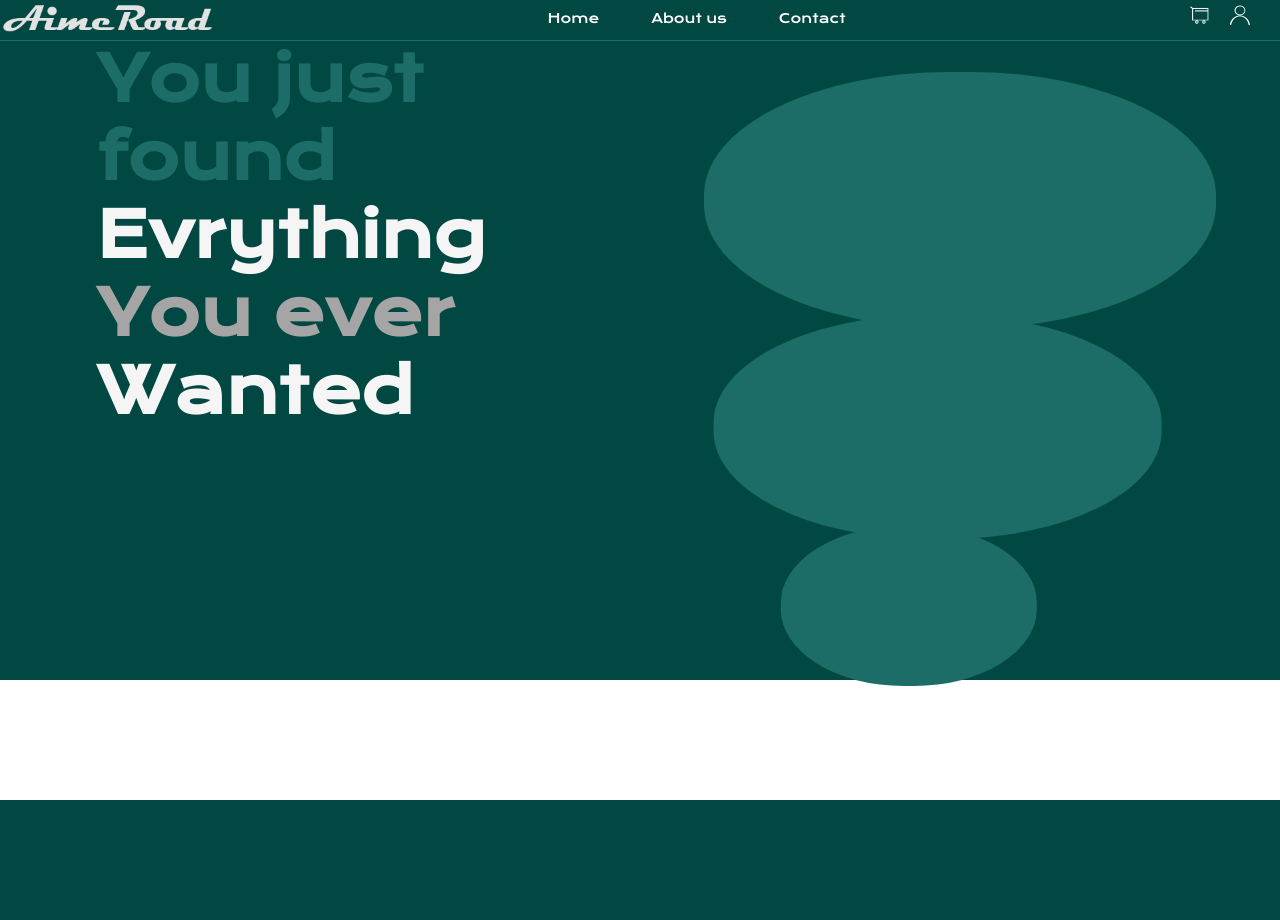
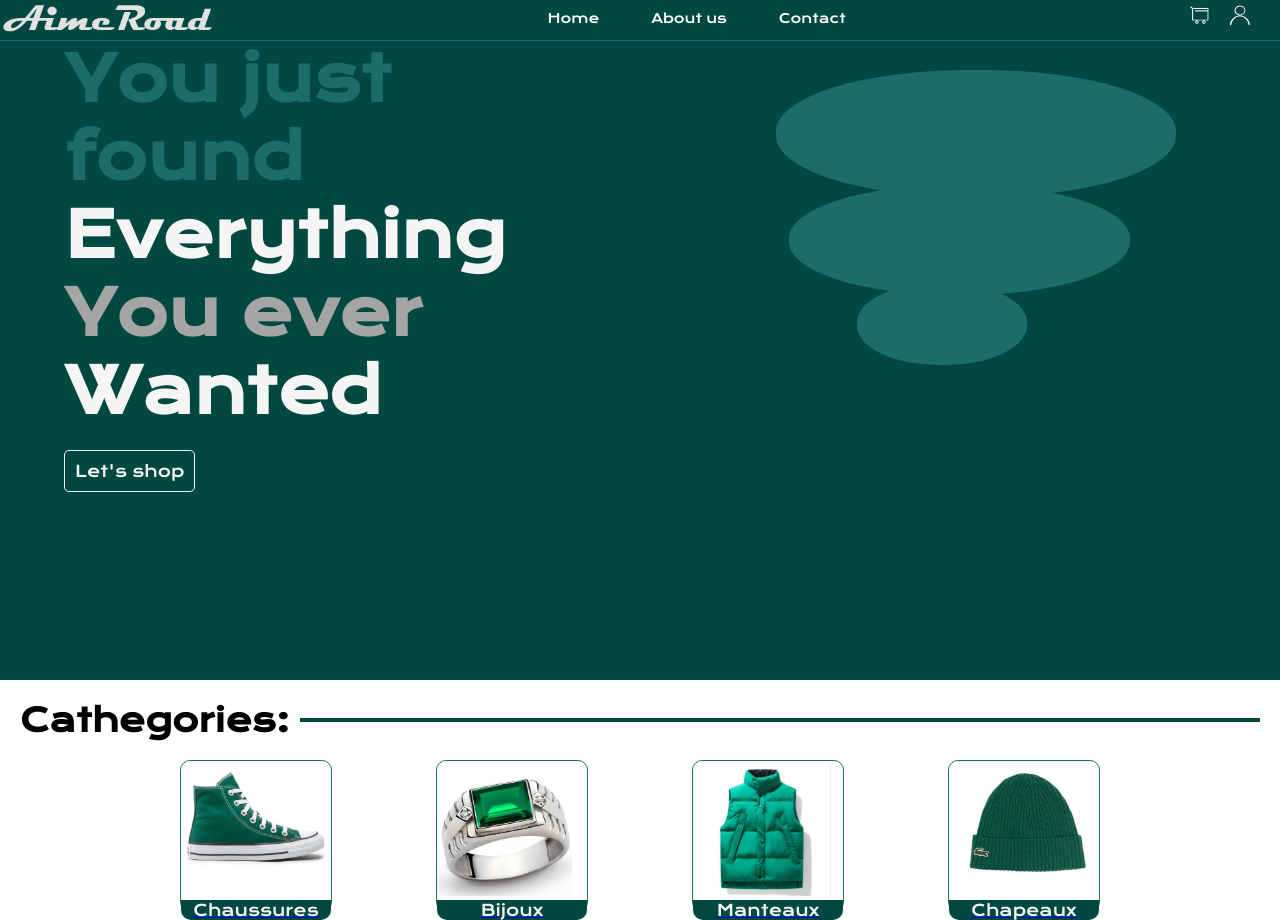
Before and after one commit to jo17-dev/AimeRoad-eShop, a PHP site: page / in a window 1280 px wide. Before the commit the page ends 800 px from the top, so only its background shows below. Run offline with PHP 8.4, Linux system fonts and the light colour scheme.

Commit message:
resjustement du header, ajout de categories - index.html

```diff
--- a/e-boutique/css/index.css
+++ b/e-boutique/css/index.css
@@ -10,6 +10,7 @@
     justify-content: space-between;
     border-bottom: 1px solid var(--vert-clair);
     position: fixed;
+    z-index: 1;
 }
 
 .nav-bar .logo{
@@ -88,18 +89,29 @@ header{
 }
 header .left-part{
     width: 50%;
+    padding-left: 5%;
 }
 header .left-part h1{
     font-size: 3.9rem;
-    padding-left: 15%;
+    width: 90%;
 }
 header .left-part h1 span{
     display: block;
+}
+header .left-part .go-to-shop-btn{
+    display: inline-block;
+    text-decoration: none;
+    border: 1px solid var(--blanc-clair);
+    color: var(--blanc-clair);
+    padding: 10px;
+    border-radius: 5px;
+    margin-top: 20px;
 }
 
 /* right part of the site */
 .right-part{
     width: 50%;
+    /* height: 60%; */
 }
 .circle{
     background-color: var(--vert-clair);
@@ -109,19 +121,80 @@ header .left-part h1 span{
 }
 
 .circle-1{
-    width: 80%;
-    height: 40%;
+    /* width: 70%;
+    height: 30%; */
+    width: 400px;
+    height: 127px;
     margin-top: 5%;
 }
 .circle-2{
-    width: 70%;
-    height: 35%;
+    /* width: 60%;
+    height: 25%; */
+    width: 341px;
+    height: 110px;
     margin-top: -2%;
     transform: translateX(-5%);
 }
 .circle-3{
-    width: 40%;
-    height: 25%;
+    /* width: 30%;
+    height: 20%; */
+    width: 170px;
+    height: 82px;
     margin-top: -2%;
     transform: translateX(-20%);
 }
+
+/* section cathegories */
+.section-title{
+    margin-top: 20px;
+    display: flex;
+    flex-direction: row;
+    align-items: center;
+    padding-left: 20px;
+    padding-right: 10px;
+}
+.section-title-line{
+    display: inline-block;
+    width: 75vw;
+    height: 4px;
+    margin-left: auto;
+    margin-right: auto;
+    background-color: var(--vert-sombre);
+}
+
+/* liste des cathgories */
+.categories-container{
+    /* border: 1px solid red; */
+    width: 80vw;
+    display: flex;
+    flex-direction: row;
+    justify-content: space-around;
+    align-items: center;
+    margin: auto;
+    margin-top: 20px;
+}
+.categories-item{
+    border: 1px solid var(--vert-clair);
+    width: 150px;
+    height: 150px;
+    border-radius: 10px;
+
+    display: flex;
+    flex-direction: column;
+}
+.categories-item{
+    display: block;
+    text-decoration: none;
+}
+.categories-item-img{
+    /* border: 1px solid green; */
+    height: 90%;
+    border-radius: 10px 10px 0px 0px;
+}
+.categories-item-name{
+    background-color: var(--vert-sombre);
+    text-align: center;
+    color: var(--blanc-clair);
+    margin-top: auto;
+    border-radius: 0px 0px 10px 10px;
+}
--- a/e-boutique/index.html
+++ b/e-boutique/index.html
@@ -16,17 +16,18 @@
         </ul>
         <ul class="user-panel">
             <li>
-                <a href="./pages/connexion.php" title="login or create account"><img src="./img/panier-320x320.png" alt="login"></a>
+                <a href="./pages/connexion.php" title="click to view your cart"><img src="./img/panier-320x320.png" alt="login"></a>
             </li>
             <li>
-                <a href="./pages/connexion.php" title="login or create account"><img src="./img/compte-320x320.png" alt="login"></a>
+                <a href="./pages/connexion.php" title="click to login or connect"><img src="./img/compte-320x320.png" alt="login"></a>
             </li>
         </ul>
     </nav>
     <!-- page de garde haha -->
     <header>
         <div class="left-part">
-            <h1><span class="light-green-text">You just found</span> <span class="white-text">Evrything</span> <span class="grey-text">You ever</span> <span class="white-text">Wanted</span></h1>
+            <h1><span class="light-green-text">You just found</span> <span class="white-text">Everything</span> <span class="grey-text">You ever</span> <span class="white-text">Wanted</span></h1>
+            <a href="./pages/listeproduits.php" class="go-to-shop-btn">Let's shop</a>
         </div>
         <div class="right-part">
             <div class="circle circle-1"></div>
@@ -34,5 +35,33 @@
             <div class="circle circle-3"></div>
         </div>
     </header>
+    <h1 class="section-title">Cathegories: <span class="section-title-line"></span></h1>
+    <!-- liste des cathegories -->
+    <section class="categories-container">
+        <div class="categories-item">
+            <a href="./pages/listeproduits.php?categorie=chaussures">
+                <img src="./img/chaussures-category.jpg" alt="categories chaussures" class="categories-item-img">
+                <p class="categories-item-name">Chaussures</p>
+            </a>
+        </div>
+        <div class="categories-item">
+            <a href="./pages/listeproduits.php?categorie=bijoux">
+                <img src="./img/bijoux-category.jpg" alt="categories des bijoux" class="categories-item-img">
+                <p class="categories-item-name">Bijoux</p>
+            </a>
+        </div>
+        <div class="categories-item">
+            <a href="./pages/listeproduits.php?categorie=manteaux">
+                <img src="./img/mantaux-category.jpg" alt="categories de Manteaux" class="categories-item-img">
+                <p class="categories-item-name">Manteaux</p>
+            </a>
+        </div>
+        <div class="categories-item">
+            <a href="./pages/listeproduits.php?categorie=chapeaux">
+                <img src="./img/chapeaux-category.jpg" alt="categories des Chapeaux" class="categories-item-img">
+                <p class="categories-item-name">Chapeaux</p>
+            </a>
+        </div>
+    </section>
 </body>
 </html>
```
Also changed, not shown: e-boutique/img/bijoux-category.jpg (added), e-boutique/img/chapeaux-category.jpg (added), e-boutique/img/chaussures-category.jpg (added), e-boutique/img/mantaux-category.jpg (added).
